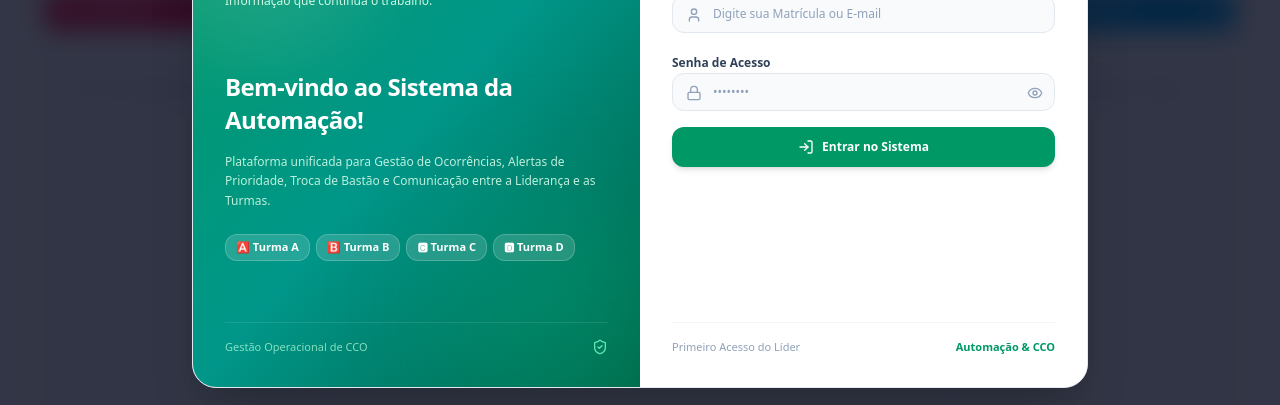
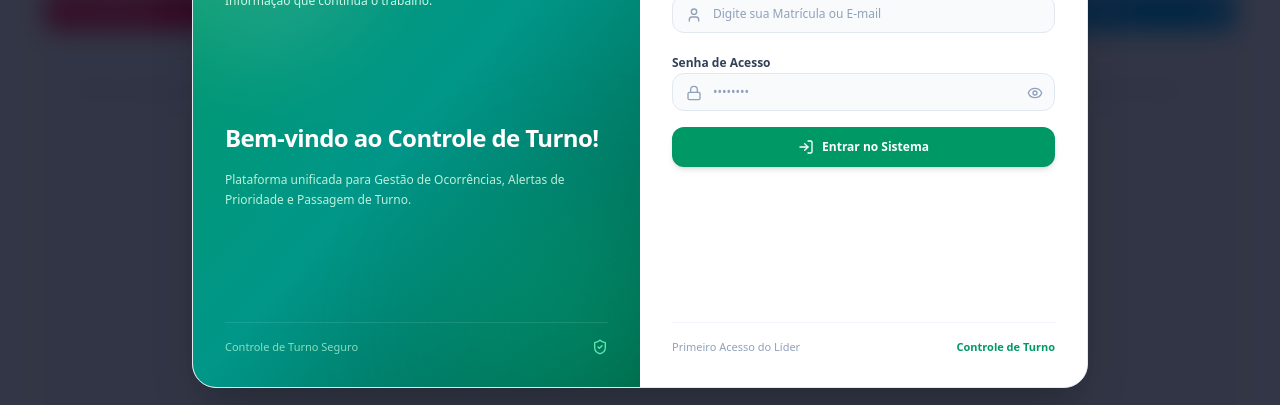
Before and after one commit to Johntavares/passaturno, a Next.js app: page / in a window 1280 px wide. Shown: the part 272-677 px from the top of the page. Built offline with nearby package versions, Linux system fonts and the light colour scheme; no server answers; the database is empty.

Commit message:
feat: simplifica tela de login para controle de turno generico

```diff
--- a/src/components/LoginModal.tsx
+++ b/src/components/LoginModal.tsx
@@ -167,32 +167,16 @@ export const LoginModal: React.FC<LoginModalProps> = ({ onLoginSuccess }) => {
           {/* Texto de Boas-Vindas Central */}
           <div className="relative z-10 space-y-4 my-auto py-6">
             <h2 className="text-2xl font-black leading-snug tracking-tight">
-              Bem-vindo ao Sistema da Automação!
+              Bem-vindo ao Controle de Turno!
             </h2>
             <p className="text-xs text-emerald-100/90 leading-relaxed">
-              Plataforma unificada para Gestão de Ocorrências, Alertas de Prioridade, Troca de Bastão e Comunicação entre a Liderança e as Turmas.
+              Plataforma unificada para Gestão de Ocorrências, Alertas de Prioridade e Passagem de Turno.
             </p>
-
-            {/* Badges de Turmas em Destaque */}
-            <div className="pt-2 flex items-center gap-1.5 flex-wrap">
-              <span className="px-2.5 py-1 bg-white/15 backdrop-blur-xs rounded-xl text-[11px] font-bold border border-white/20">
-                🅰️ Turma A
-              </span>
-              <span className="px-2.5 py-1 bg-white/15 backdrop-blur-xs rounded-xl text-[11px] font-bold border border-white/20">
-                🅱️ Turma B
-              </span>
-              <span className="px-2.5 py-1 bg-white/15 backdrop-blur-xs rounded-xl text-[11px] font-bold border border-white/20">
-                🅲 Turma C
-              </span>
-              <span className="px-2.5 py-1 bg-white/15 backdrop-blur-xs rounded-xl text-[11px] font-bold border border-white/20">
-                🅳 Turma D
-              </span>
-            </div>
           </div>
 
           {/* Rodapé do Painel Decorativo */}
           <div className="relative z-10 text-[11px] text-emerald-200/80 font-medium border-t border-white/10 pt-4 flex items-center justify-between">
-            <span>Gestão Operacional de CCO</span>
+            <span>Controle de Turno Seguro</span>
             <ShieldCheck className="w-4 h-4 text-emerald-300" />
           </div>
 
@@ -396,7 +380,7 @@ export const LoginModal: React.FC<LoginModalProps> = ({ onLoginSuccess }) => {
           <div className="pt-4 border-t border-slate-100 dark:border-slate-800 flex items-center justify-between text-[11px] text-slate-400">
             <span>Primeiro Acesso do Líder</span>
             <span className="font-semibold text-emerald-600 dark:text-emerald-400">
-              Automação & CCO
+              Controle de Turno
             </span>
           </div>
 
```
